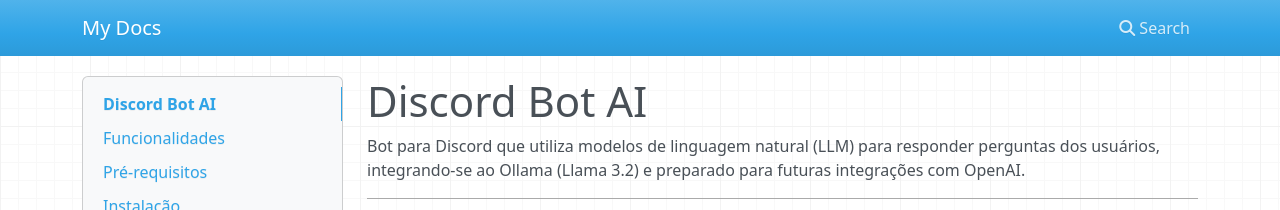
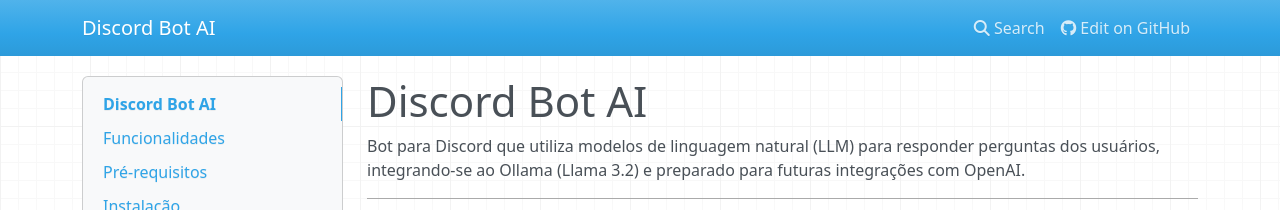
Before and after one commit to luissantanadev/discord_botAI, an MkDocs documentation site: the page built from docs/index.md, in a window 1280 px wide. Shown: the top 210 px of the page. Built offline with MkDocs 1.6.1, drawn with Linux system fonts in a browser that asks for light colours; nearby versions of some CDN libraries.

Commit message:
Atualiza o nome do site e adiciona a URL do repositório no mkdocs.yml

```diff
--- a/mkdocs.yml
+++ b/mkdocs.yml
@@ -1 +1,2 @@
-site_name: My Docs
+site_name: Discord Bot AI
+repo_url: https://github.com/luissantanadev/discord_botAI
```
